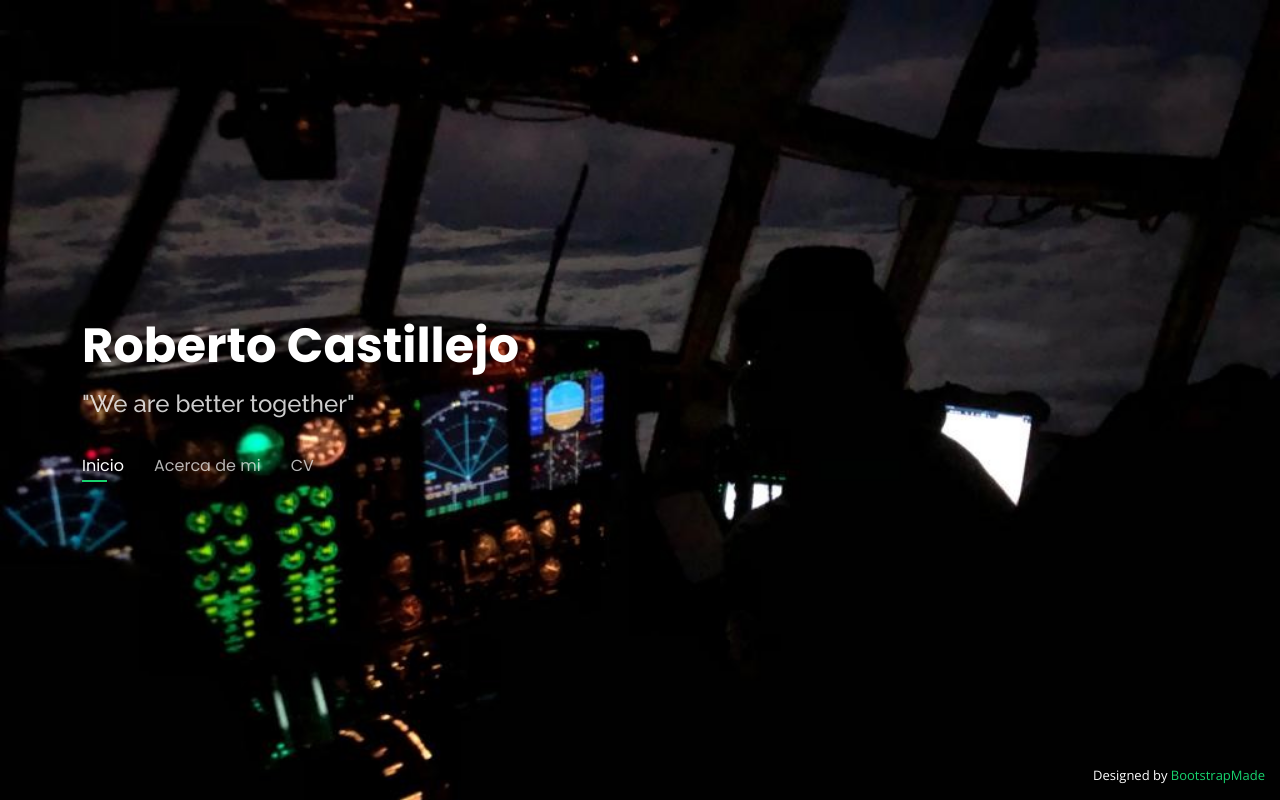
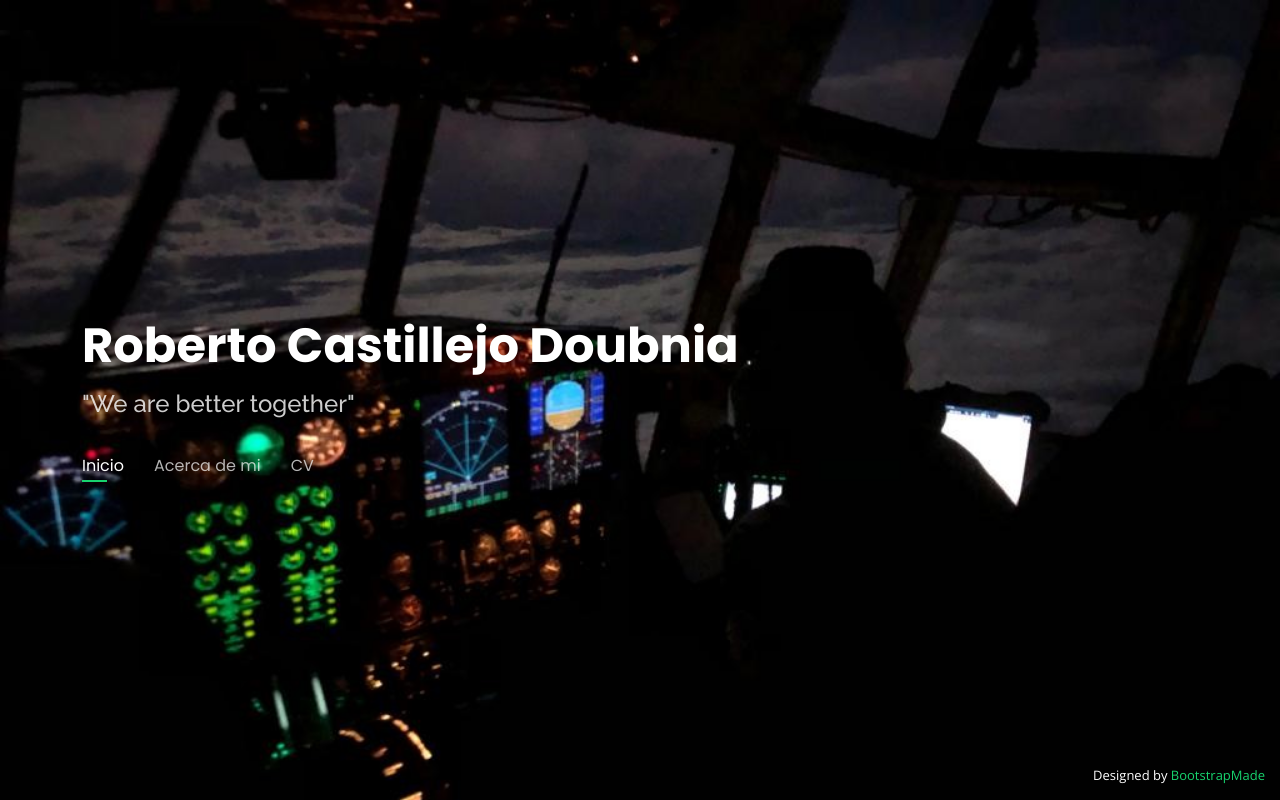
Before and after one commit to Robertobyte/robertocastillejo.github.io, a plain HTML site: page index.html in a window 1280 px wide. Drawn offline with nearby package versions, Linux system fonts and the light colour scheme.

Commit message:
Update index.html

```diff
--- a/index.html
+++ b/index.html
@@ -42,7 +42,7 @@
   <header id="header">
     <div class="container">
 
-      <h1><a href="index.html">Roberto Castillejo</a></h1>
+      <h1><a href="index.html">Roberto Castillejo Doubnia</a></h1>
       <!-- Uncomment below if you prefer to use an image logo -->
       <!-- <a href="index.html" class="mr-auto"><img src="assets/img/logo.png" alt="" class="img-fluid"></a> -->
       <h2>"We are better together"</h2>
@@ -100,7 +100,9 @@
             </div>
           </div>
           <p>
-            A lo largo de mi carrera, he desempeñado diversos cargos, destacando en la gestión de operaciones aéreas, planes y presupuestos, tecnologías de la información y talento humano. He formado parte de equipos de planificación y ejecución en actividades internacionales, cuyo objetivo principal ha sido lograr la interoperabilidad con equipos multinacionales para mejorar la seguridad y el desarrollo de la región. Me apasionan la aviación – soy piloto – y las tecnologías de la información (TI), actualmente especializándome en Desarrollo Back End. Me considero una persona muy organizada, disciplinada, perseverante, con capacidad de multitasking, comunicación bilingüe, toma de decisiones y trabajo en equipo. "We are better together."
+            A lo largo de mi carrera, he desempeñado diversos cargos, destacando en la gestión de operaciones aéreas, planes y presupuestos, tecnologías de la información y talento humano.
+            He formado parte de equipos de planificación y ejecución en actividades internacionales, cuyo objetivo principal ha sido lograr la interoperabilidad con equipos multinacionales para mejorar la seguridad y el desarrollo de la región.
+            Me apasionan la aviación – soy piloto – y las tecnologías de la información (TI), actualmente especializándome en Desarrollo Back End. Me considero una persona muy organizada, disciplinada, perseverante, con capacidad de multitasking, comunicación bilingüe, toma de decisiones y trabajo en equipo. "We are better together."
           </p>
         </div>
       </div>
```
